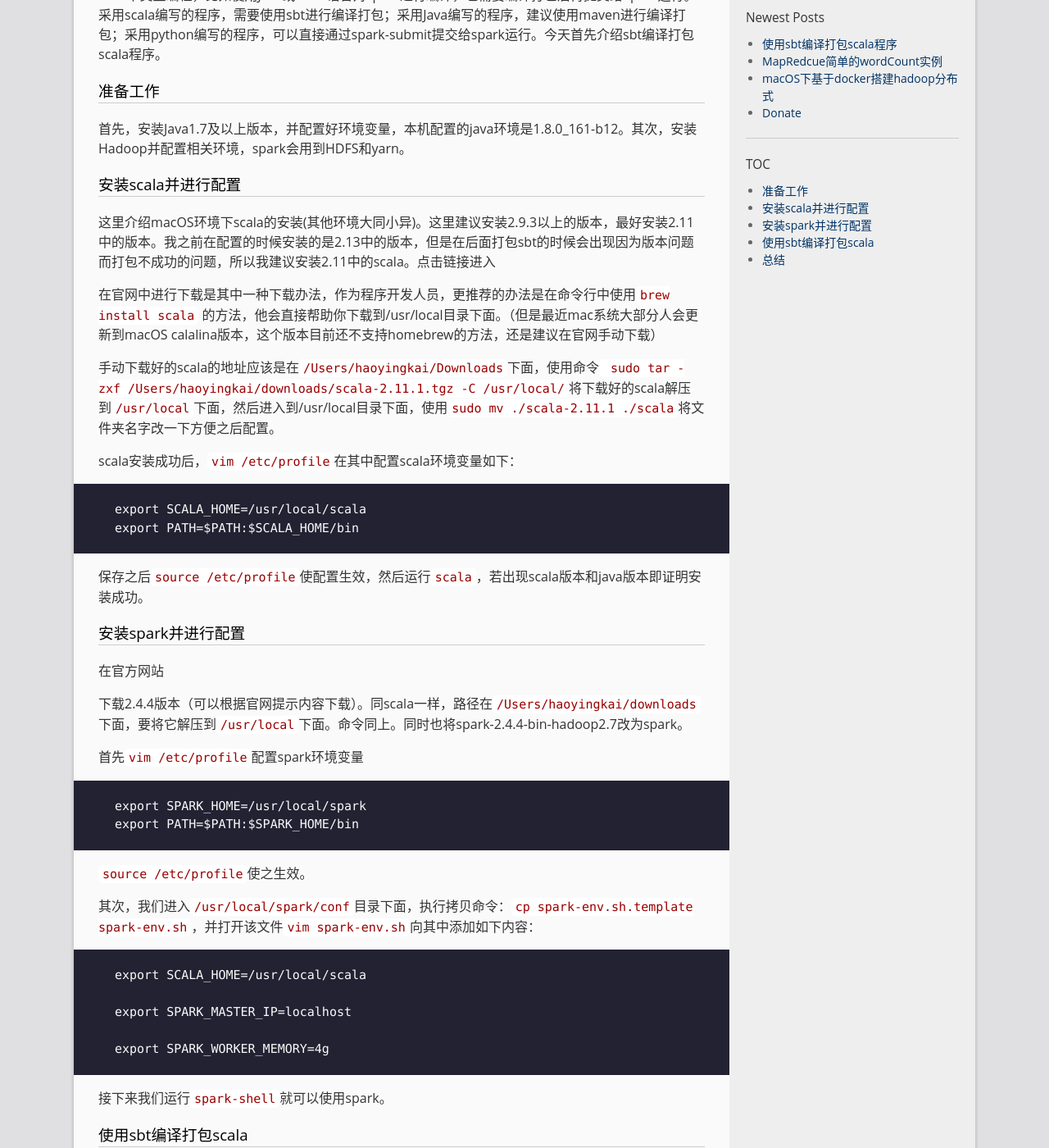
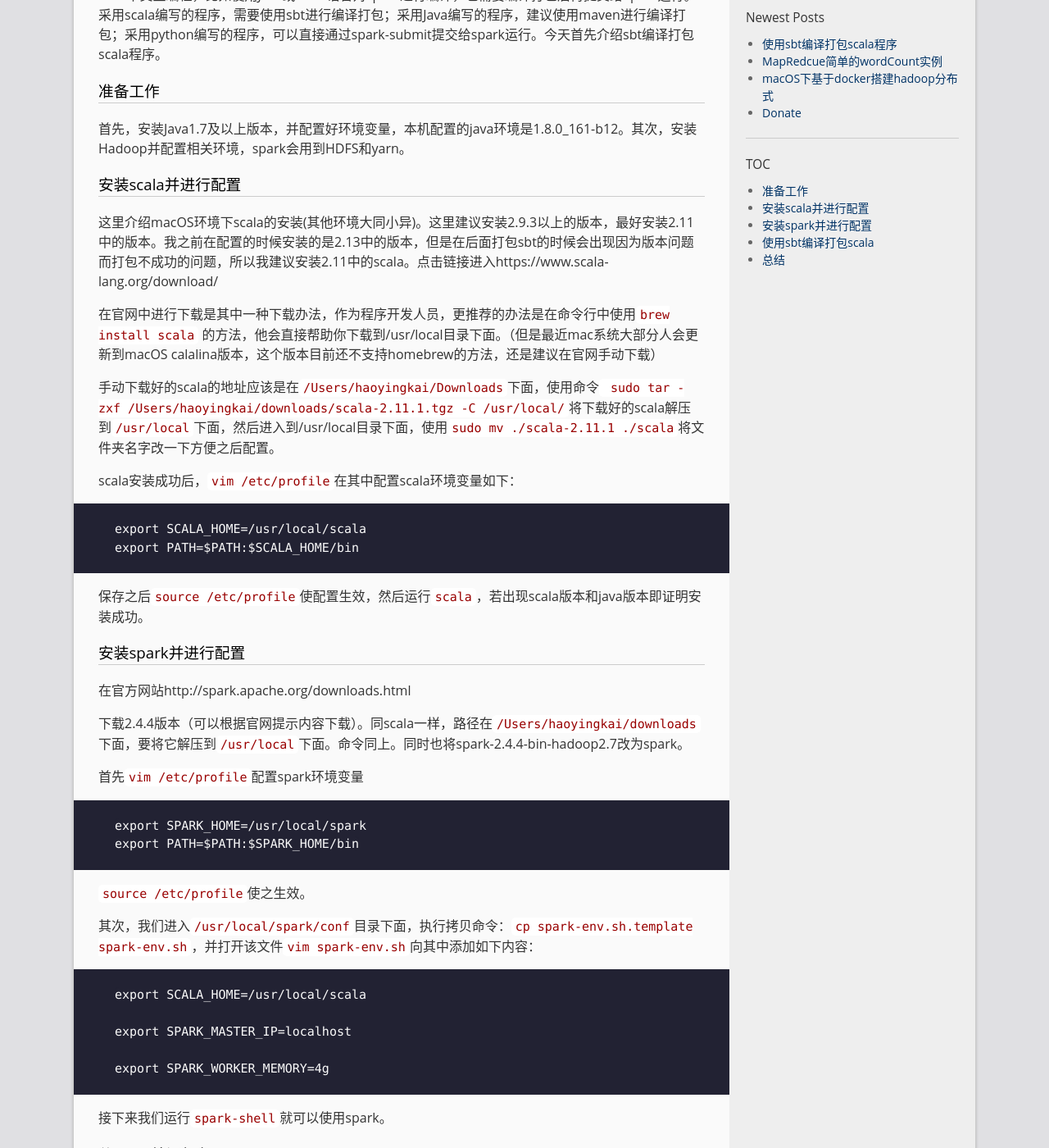
Before and after one commit to MRH2458215309/MRH2458215309.github.io, a Jekyll site: the page built from _posts/2019-10-15-使用sbt编译打包scala程序.md, in a window 1280 px wide and 1400 px high, scrolled down 363 px. Shown: the whole window at 82% size. Built offline with Jekyll 4.4.1, drawn with Linux system fonts in a browser that asks for light colours; part of the change alters nothing that is shown; some of the changed text lies outside the part shown.

Commit message:
Update 2019-10-15-使用sbt编译打包scala程序.md

```diff
--- a/_posts/2019-10-15-使用sbt编译打包scala程序.md
+++ b/_posts/2019-10-15-使用sbt编译打包scala程序.md
@@ -15,9 +15,7 @@ Spark应用程序支持采用Scala、python、Java、R等语言进行开发。
 
 ### 安装scala并进行配置 ###
 
-这里介绍macOS环境下scala的安装(其他环境大同小异)。这里建议安装2.9.3以上的版本，最好安装2.11中的版本。我之前在配置的时候安装的是2.13中的版本，但是在后面打包sbt的时候会出现因为版本问题而打包不成功的问题，所以我建议安装2.11中的scala。点击链接进入
-
-[scala官网]: https://www.scala-lang.org/download/
+这里介绍macOS环境下scala的安装(其他环境大同小异)。这里建议安装2.9.3以上的版本，最好安装2.11中的版本。我之前在配置的时候安装的是2.13中的版本，但是在后面打包sbt的时候会出现因为版本问题而打包不成功的问题，所以我建议安装2.11中的scala。点击链接进入https://www.scala-lang.org/download/
 
 在官网中进行下载是其中一种下载办法，作为程序开发人员，更推荐的办法是在命令行中使用`brew install scala` 的方法，他会直接帮助你下载到/usr/local目录下面。（但是最近mac系统大部分人会更新到macOS calalina版本，这个版本目前还不支持homebrew的方法，还是建议在官网手动下载）
 
@@ -34,9 +32,7 @@ export PATH=$PATH:$SCALA_HOME/bin
 
 ### 安装spark并进行配置
 
-在官方网站
-
-[Apache spark]: http://spark.apache.org/downloads.html
+在官方网站http://spark.apache.org/downloads.html
 
 下载2.4.4版本（可以根据官网提示内容下载）。同scala一样，路径在`/Users/haoyingkai/downloads`下面，要将它解压到`/usr/local`下面。命令同上。同时也将spark-2.4.4-bin-hadoop2.7改为spark。
 
@@ -63,9 +59,7 @@ export SPARK_WORKER_MEMORY=4g
 
 ### 使用sbt编译打包scala ###
 
-在
-
-[sbt官网]: https://www.scala-sbt.org/download.html
+在https://www.scala-sbt.org/download.html
 
 下载sbt-1.3.2.tgz,解压后在它的bin目录中找到sbt-launch.jar文件，并将其复制到`/usr/local/sbt/`（这个目录需要提前创建）下面，然后，需要编辑shell脚本文件`vim /usr/local/sbt/sbt`，用于启动sbt:
 
```
